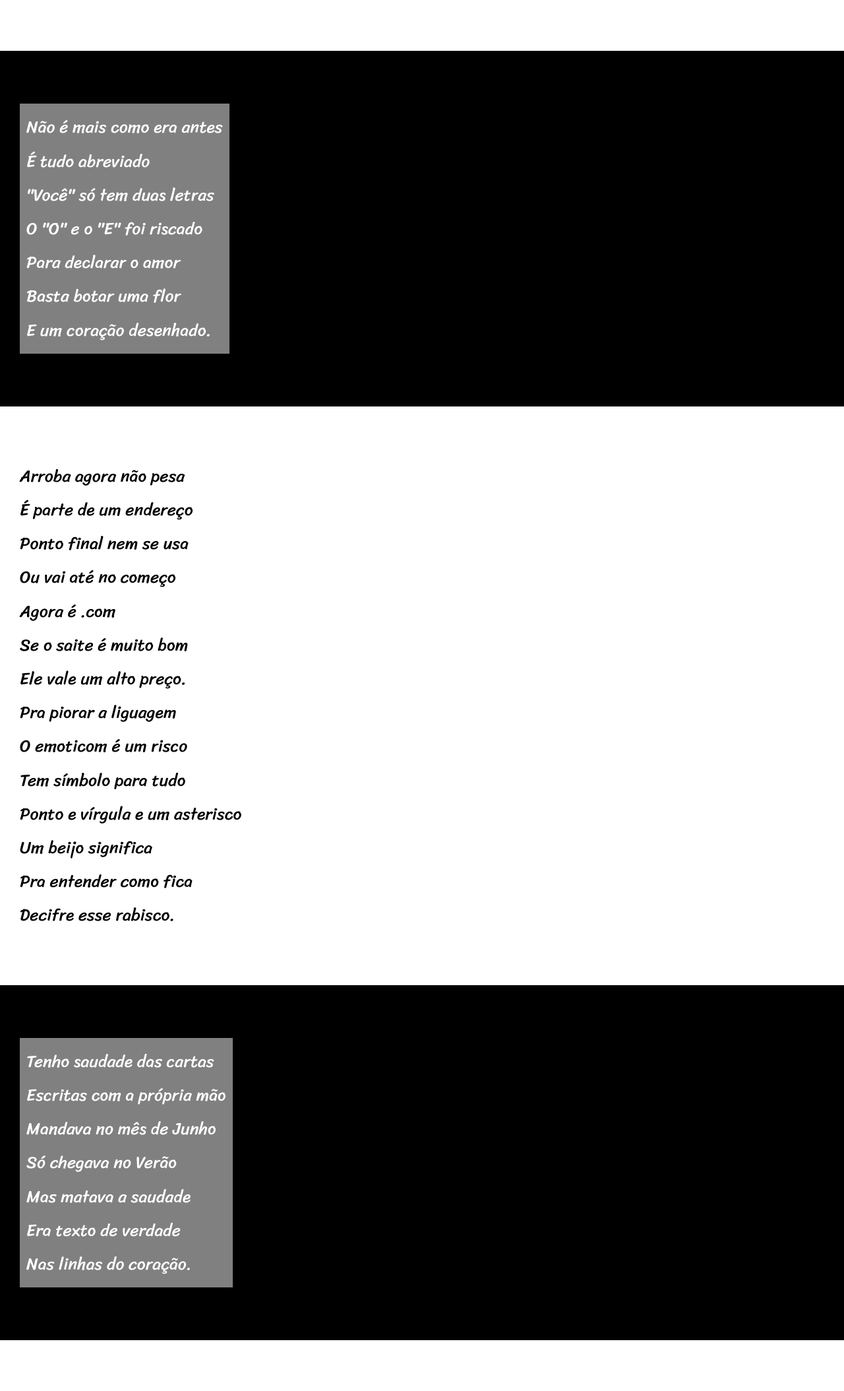
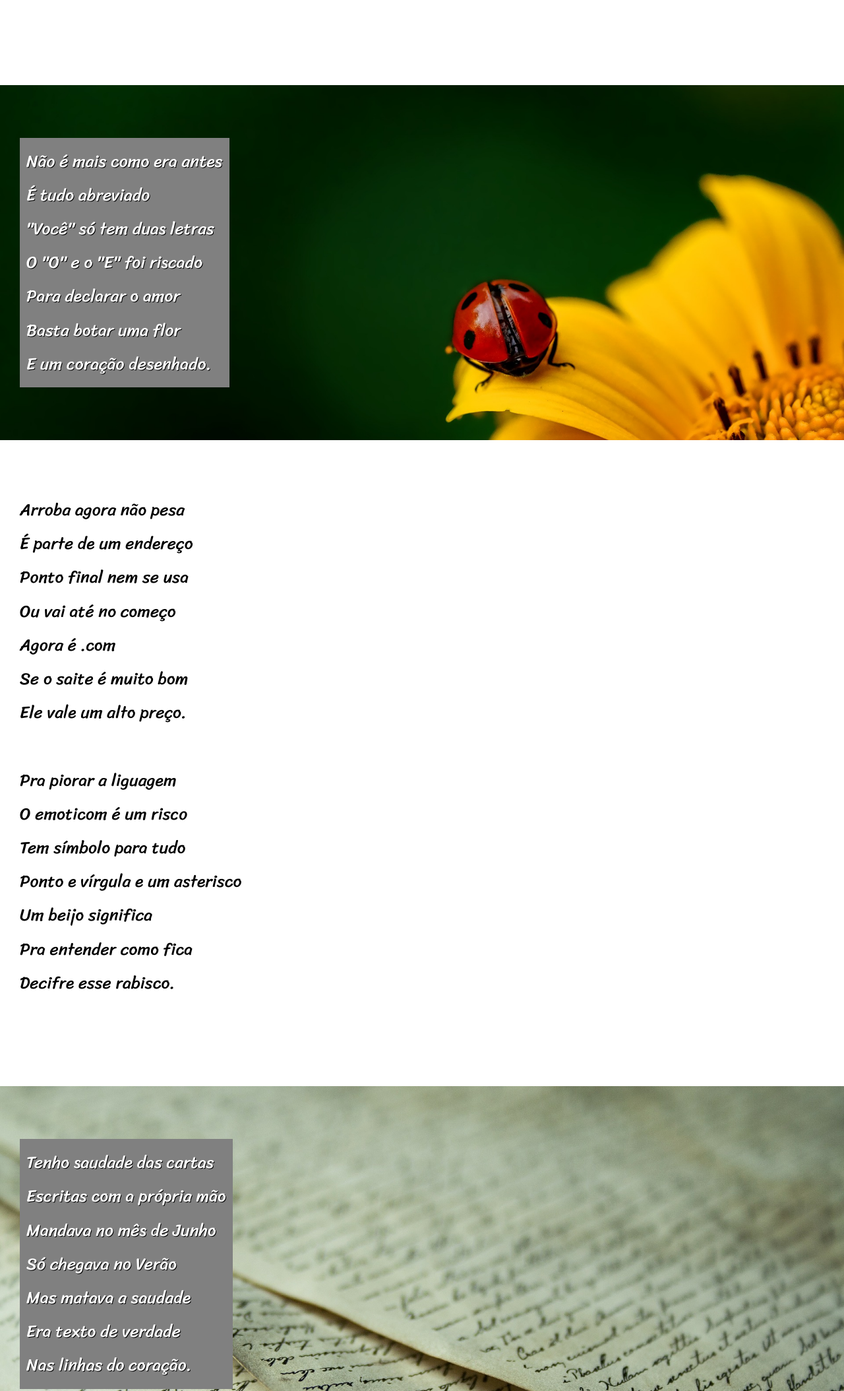
Before and after one commit to GeanMFSena/Projetocordel, a plain HTML site: page meu projeto cordel/index.html in a window 1280 px wide. Shown: the part 634-2742 px from the top of the page at 66% size. Drawn offline with Linux system fonts and the light colour scheme.

Commit message:
att de estilos + efeito parallax

```diff
--- a/meu projeto cordel/estilos/style.css
+++ b/meu projeto cordel/estilos/style.css
@@ -53,6 +53,8 @@ padding-bottom:  10vh;
 font-size: 2vw;
 }
 
+section p{ padding-bottom: 2em;}
+
 section.normal{ background-color: white;
 color: black;}
 
@@ -60,6 +62,8 @@ section.imagem{
 
     background-color: black;
     color: white;
+    background-size: cover;
+    background-attachment: fixed;
 
 }
 section.imagem > p {
@@ -67,10 +71,25 @@ section.imagem > p {
     background-color: gray;
     display: inline-block  ;
     padding: 10px;
+    text-shadow: 1px 1px 0px black;
 }
+
+section#img01{
+
+    background-image: url(../imagens/imagens/background001.jpg);
+}
+
+section#img02{
+
+    background-image: url(../imagens/imagens/background002.jpg);
+}
+
 
 footer{
     background-color: black;
     color: white;
     text-align: center;
 }
+footer p {
+    padding: 10px;
+}
--- a/meu projeto cordel/index.html
+++ b/meu projeto cordel/index.html
@@ -37,7 +37,7 @@
 
 
 
-        <section class="imagem">
+        <section class="imagem" id="img01">
             <p>
                 Não é mais como era antes <br>
                 É tudo abreviado <br>
@@ -74,7 +74,7 @@
         </section>
 
 
-        <section class="imagem">
+        <section class="imagem" id="img02">
             <p>
                 Tenho saudade das cartas <br>
                 Escritas com a própria mão <br>
```
